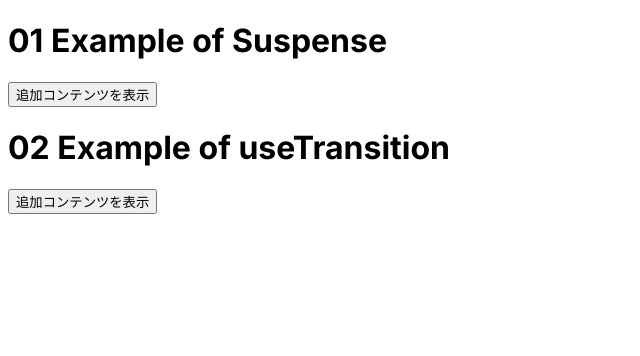
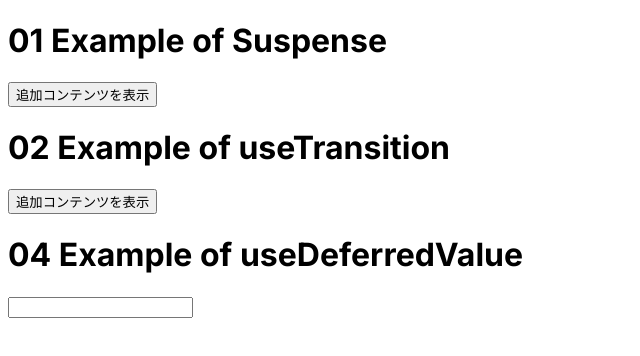
Before and after one commit to ayumu-1212/design-components, a Next.js app in the folder app/: page /suspense in a window 1280 px wide. Shown: the top 356 px of the page, without its empty margins (0-640 px from the left). Built offline with nearby package versions, Linux system fonts and the light colour scheme.

Commit message:
✨  useDeferredValueExample作成

```diff
--- a/app/src/app/suspense/page.tsx
+++ b/app/src/app/suspense/page.tsx
@@ -1,10 +1,15 @@
-import { SuspenseExample, UseTransitionExample } from '@/components/suspense'
+import {
+  SuspenseExample,
+  UseDeferredValueExample,
+  UseTransitionExample,
+} from '@/components/suspense'
 
 export default function View() {
   return (
     <div>
       <SuspenseExample />
       <UseTransitionExample />
+      <UseDeferredValueExample />
     </div>
   )
 }
--- a/app/src/components/suspense/index.ts
+++ b/app/src/components/suspense/index.ts
@@ -1,2 +1,3 @@
 export { SuspenseExample } from './suspense-example'
 export { UseTransitionExample } from './use-transition-example'
+export { UseDeferredValueExample } from './use-deferred-value-example'
--- /dev/null
+++ b/app/src/components/suspense/use-deferred-value-example.tsx
@@ -0,0 +1,21 @@
+'use client'
+
+import { useState, useDeferredValue } from 'react'
+
+export const UseDeferredValueExample = () => {
+  const [text, setText] = useState('')
+
+  const deferredText = useDeferredValue(text)
+
+  console.log(text, deferredText)
+
+  return (
+    <>
+      <h1>04 Example of useDeferredValue</h1>
+      <p>
+        <input value={text} onChange={(e) => setText(e.currentTarget.value)} />
+      </p>
+      <p>{deferredText}</p>
+    </>
+  )
+}
```
